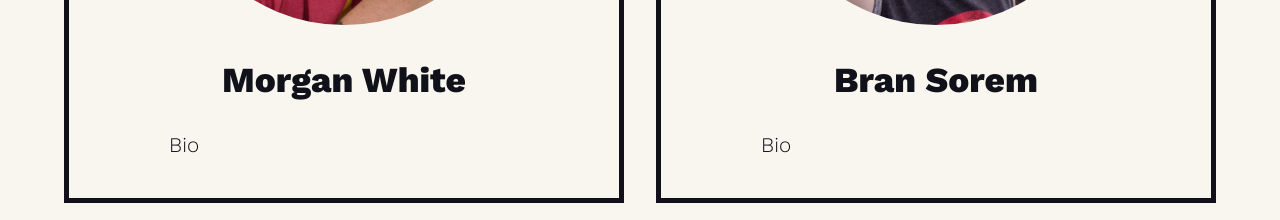
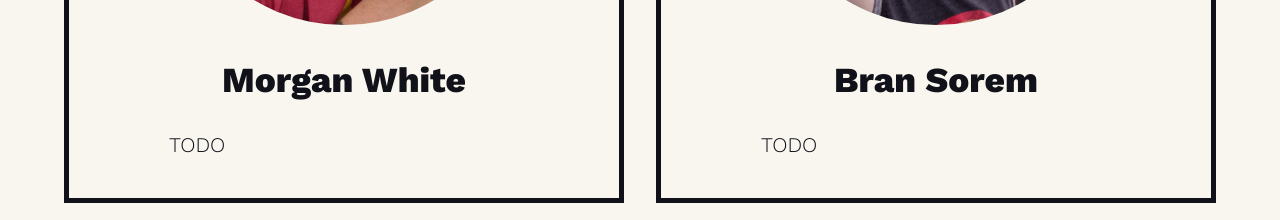
Before and after one commit to campfirefirm/campfirefirm.com, a Next.js app: page /about in a window 1280 px wide. Shown: the part 1380-1600 px from the top of the page. Built offline with nearby package versions, Linux system fonts and the light colour scheme.

Commit message:
trigger build

```diff
--- a/pages/about/index.js
+++ b/pages/about/index.js
@@ -35,7 +35,7 @@ export default function About() {
                 </div>
                 <div>
                   <h2>Morgan White</h2>
-                  <p>Bio</p>
+                  <p>TODO</p>
                 </div>
               </div>
             </div>
@@ -46,7 +46,7 @@ export default function About() {
                 </div>
                 <div>
                   <h2>Bran Sorem</h2>
-                  <p>Bio</p>
+                  <p>TODO</p>
                 </div>
               </div>
             </div>
```
